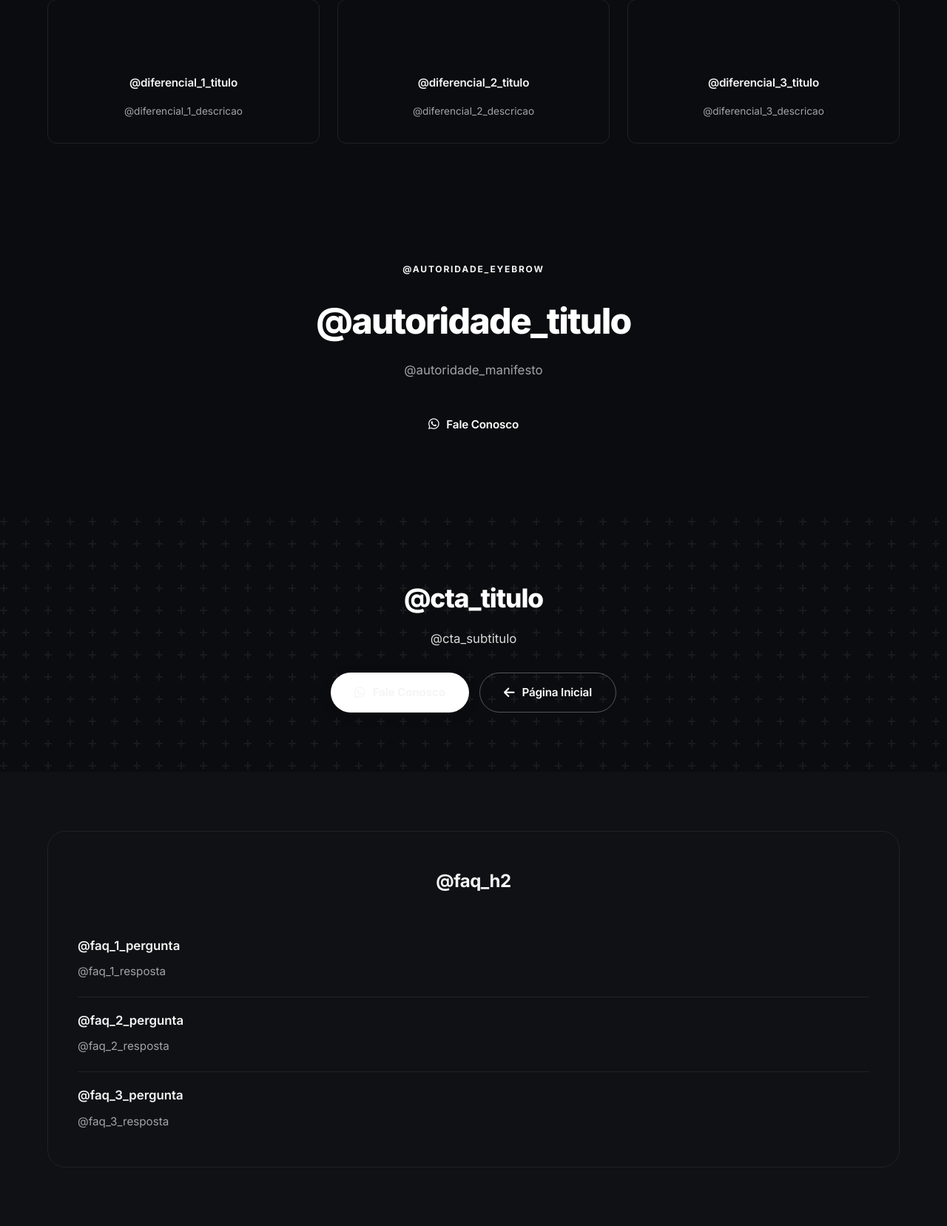
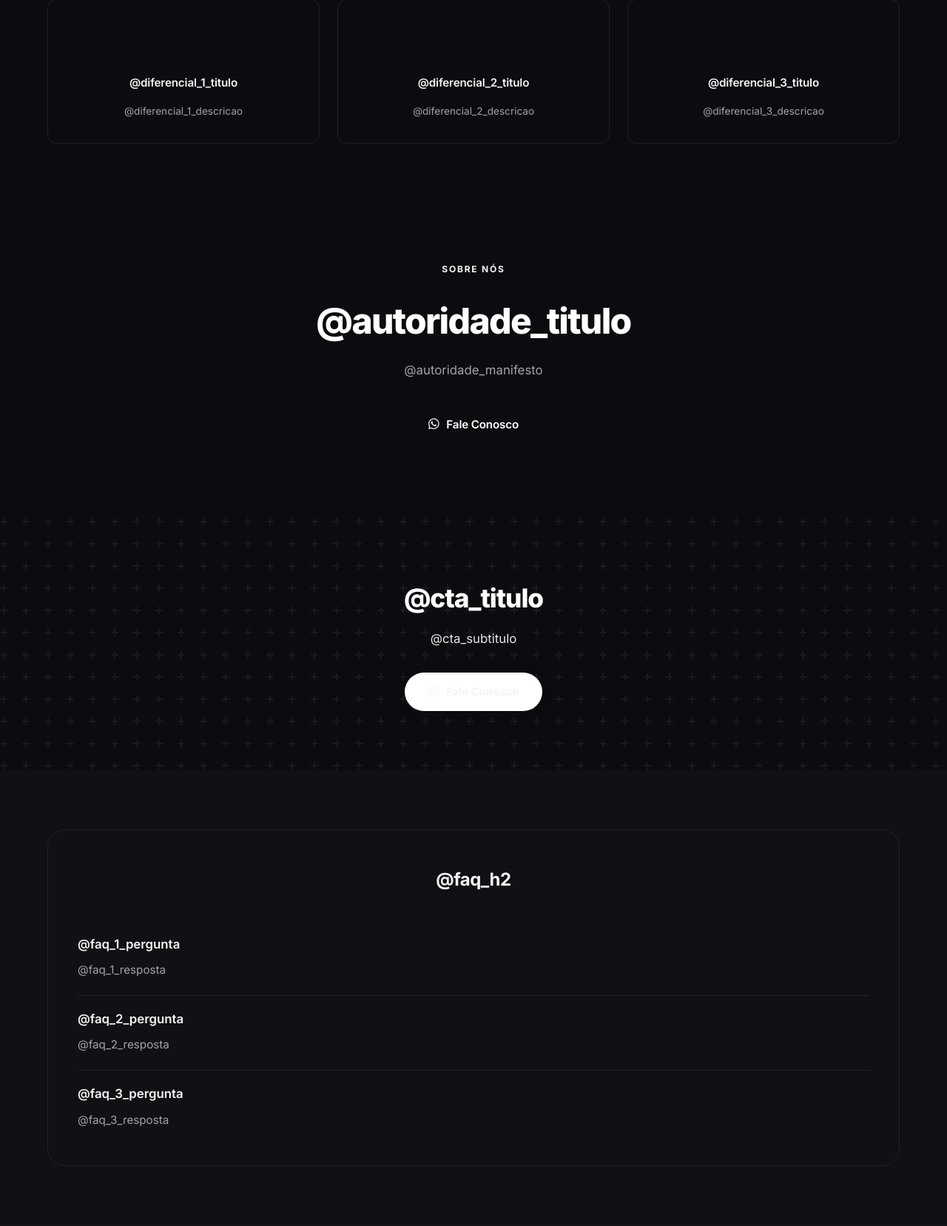
Before and after one commit to lausantosdev/autoridade-sites, a Python web app: template templates/page.html in a window 1280 px wide. Shown: the part 1008-2665 px from the top of the page at 74% size. Run offline with Jinja, Linux system fonts and the light colour scheme; the template is opened without the code that fills it, so the values that code supplies are empty.

Commit message:
design: Mega CTA das subpáginas com botão branco dinâmico e link correto
- page.html: removido botão de fuga (Página Inicial)
- page.html: eyebrow da seção Autoridade hardcoded para 'Sobre Nós'
- page_generator: limpa variável de eyebrow da IA
- style.css: forcei contraste (#fff) nos textos do mega CTA e botão .btn-white limpo com fill dinâmico da marca (var(--primary))

```diff
--- a/core/page_generator.py
+++ b/core/page_generator.py
@@ -139,9 +139,8 @@ DIFERENCIAIS (3 itens GENÉRICOS da empresa — NÃO são serviços):
 REGRA: NÃO invente capacidades específicas (atendimento 24h, ISO, certificações).
 Use APENAS diferenciais universais: atendimento personalizado, equipe qualificada, compromisso com resultado, etc.
 
-AUTORIDADE (espelha "Sobre Nós" da home):
-- autoridade_eyebrow (2-3 palavras em maiúsculas)
-- autoridade_titulo (6-9 palavras — por que nos escolher)
+AUTORIDADE (seção "Sobre Nós"):
+- autoridade_titulo (6-9 palavras — sobre a empresa + local)
 - autoridade_manifesto (40-60 palavras — parágrafo profissional e honesto, sem prêmios inventados)
 
 MEGA CTA:
--- a/templates/css/style.css
+++ b/templates/css/style.css
@@ -449,7 +449,7 @@ a {
 }
 
 .btn-white {
-    background: var(--text-white);
+    background: #ffffff;
     color: var(--primary);
     font-weight: 700;
     box-shadow: 0 4px 16px rgba(0, 0, 0, 0.15);
@@ -1069,7 +1069,8 @@ a {
    ========================================================================== */
 .cta-section {
     padding: 80px 0;
-    background: linear-gradient(135deg, var(--primary) 0%, var(--primary-dark) 100%);
+    background: var(--primary); /* Fallback */
+    background: linear-gradient(135deg, var(--primary) 0%, rgba(var(--primary-rgb), 0.8) 100%);
     text-align: center;
     position: relative;
     overflow: hidden;
@@ -1086,7 +1087,7 @@ a {
 .cta-title {
     font-size: clamp(1.6rem, 3vw, 2.2rem);
     font-weight: 800;
-    color: var(--text-white);
+    color: #ffffff !important;
     margin-bottom: 14px;
     position: relative;
     letter-spacing: -0.03em;
@@ -1094,7 +1095,7 @@ a {
 
 .cta-subtitle {
     font-size: 1.05rem;
-    color: rgba(var(--glass-bg), 0.85);
+    color: rgba(255, 255, 255, 0.9) !important;
     margin-bottom: 32px;
     position: relative;
 }
--- a/templates/page.html
+++ b/templates/page.html
@@ -111,7 +111,7 @@
     <section id="sobre" class="authority-section reveal">
         <div class="container">
             <div class="authority-inner">
-                <span class="section-tag">@autoridade_eyebrow</span>
+                <span class="section-tag">Sobre Nós</span>
                 <h2 class="section-title">@autoridade_titulo</h2>
                 <p class="authority-manifesto">@autoridade_manifesto</p>
                 <a href="@whatsapp_pagina" class="btn btn-primary" target="_blank" rel="noopener">
@@ -126,12 +126,9 @@
         <div class="container">
             <h2 class="cta-title">@cta_titulo</h2>
             <p class="cta-subtitle">@cta_subtitulo</p>
-            <div class="cta-buttons">
+            <div class="cta-buttons" style="justify-content: center;">
                 <a href="@whatsapp_pagina" class="btn btn-white" target="_blank" rel="noopener">
                     <i class="fab fa-whatsapp"></i> Fale Conosco
-                </a>
-                <a href="index.html" class="btn btn-ghost">
-                    <i class="fas fa-arrow-left"></i> Página Inicial
                 </a>
             </div>
         </div>
```
